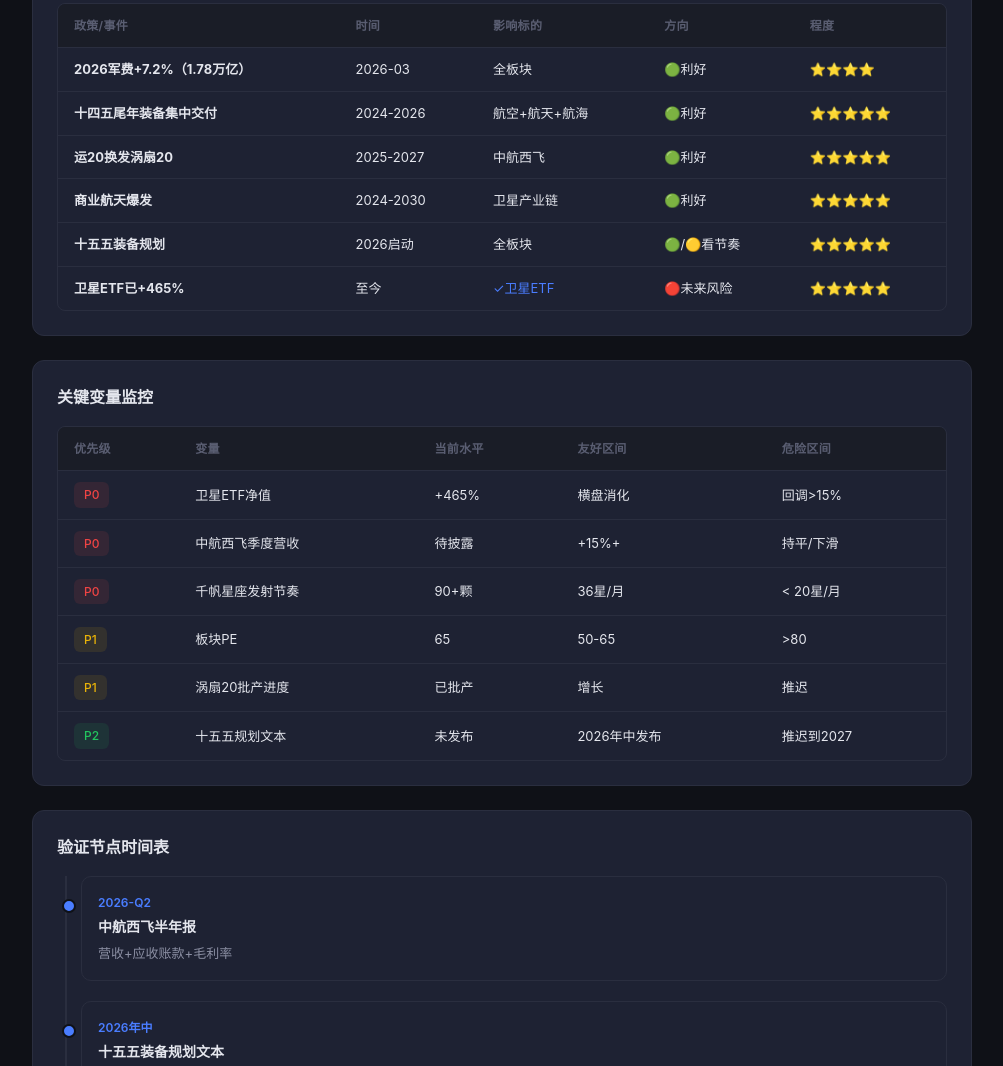
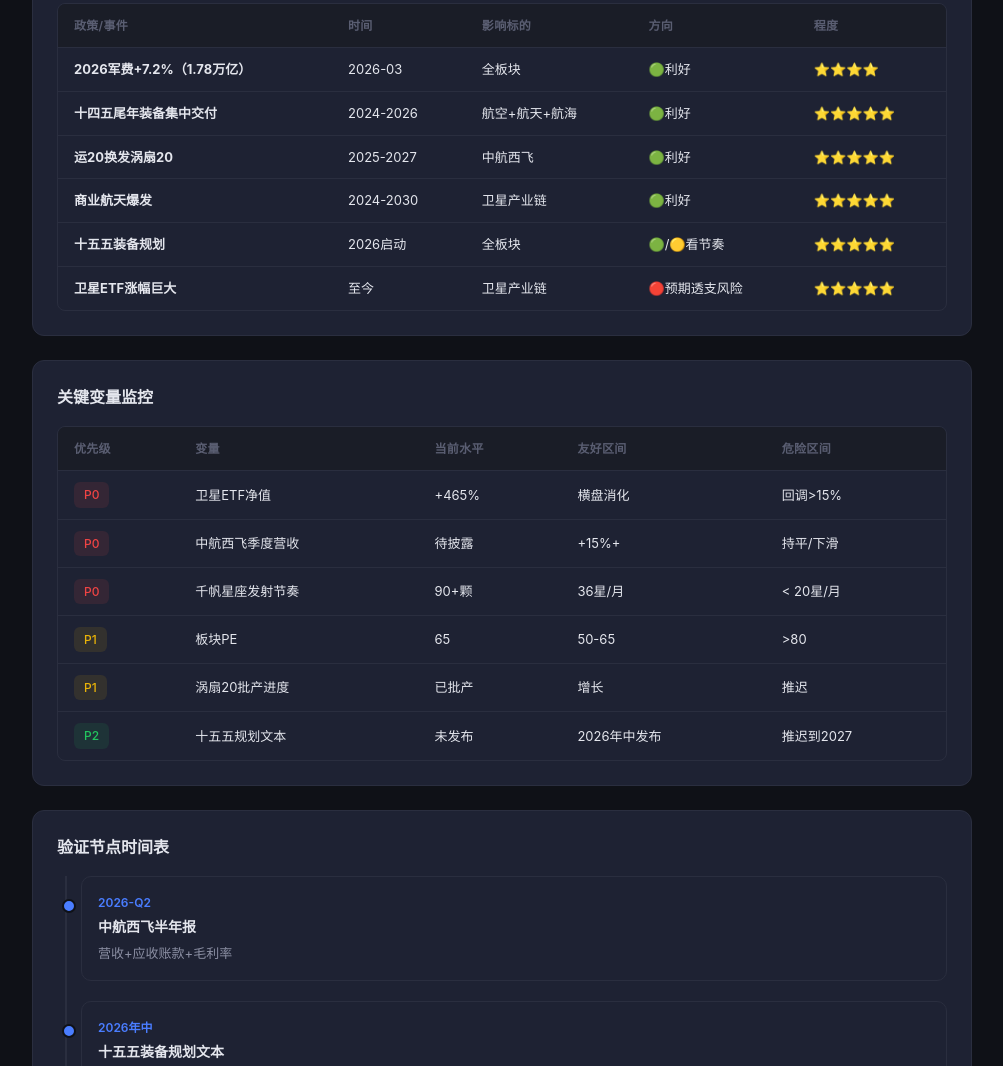
Before and after one commit to zhanda31-png/Stkresearch, a plain HTML site: page defense.html in a window 1280 px wide. Shown: the part 2987-4053 px from the top of the page, without its empty margins (268-1271 px from the left). Drawn offline with Linux system fonts and the light colour scheme.

Commit message:
清理残留持仓引用

```diff
--- a/defense.html
+++ b/defense.html
@@ -190,7 +190,7 @@
             <tr><td><strong>运20换发涡扇20</strong></td><td>2025-2027</td><td>中航西飞</td><td>🟢利好</td><td>⭐⭐⭐⭐⭐</td></tr>
             <tr><td><strong>商业航天爆发</strong></td><td>2024-2030</td><td>卫星产业链</td><td>🟢利好</td><td>⭐⭐⭐⭐⭐</td></tr>
             <tr><td><strong>十五五装备规划</strong></td><td>2026启动</td><td>全板块</td><td>🟢/🟡看节奏</td><td>⭐⭐⭐⭐⭐</td></tr>
-            <tr><td><strong>卫星ETF已+465%</strong></td><td>至今</td><td style="color:var(--accent)">✓卫星ETF</td><td>🔴未来风险</td><td>⭐⭐⭐⭐⭐</td></tr>
+            <tr><td><strong>卫星ETF涨幅巨大</strong></td><td>至今</td><td>卫星产业链</td><td>🔴预期透支风险</td><td>⭐⭐⭐⭐⭐</td></tr>
           </tbody>
         </table>
       </div>
```
Also changed, not shown: electronics.html (+1 -1 lines).
